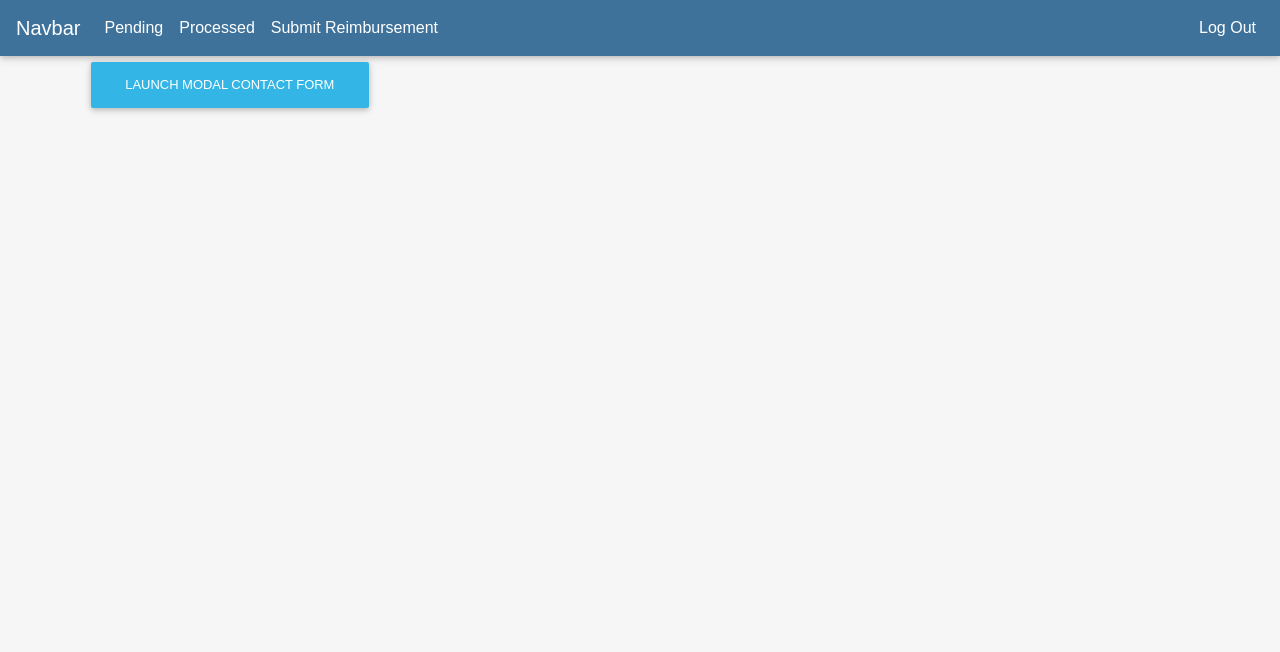
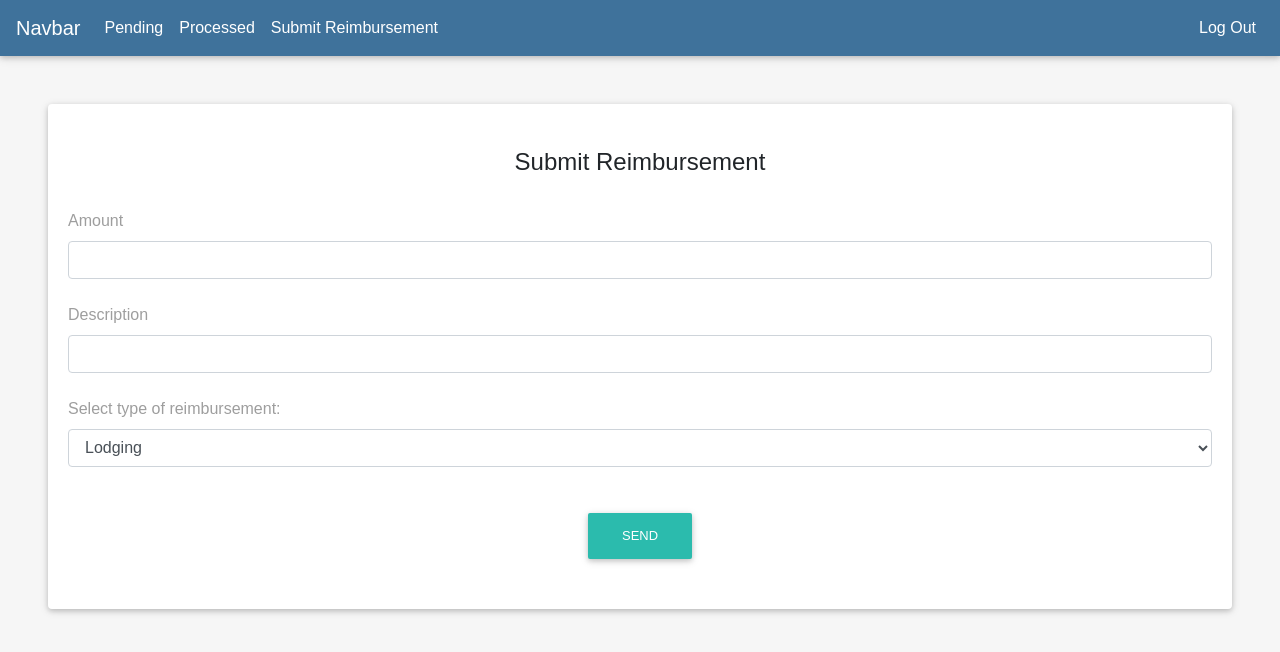
Before and after one commit to 1808-java-blake/project-1-avicuna, a React (Create React App) app in the folder ers-app/: page /create-reimb in a window 1280 px wide. Shown: the top 652 px of the page. Built offline with nearby package versions, Linux system fonts and the light colour scheme.

Commit message:
- Made styling changes to the temporary create-reimb form - Changed button styles in the entire application

```diff
--- a/ers-app/src/components/reimbursements/create-reimb/create-reimb-form/create-reimb-form.component.tsx
+++ b/ers-app/src/components/reimbursements/create-reimb/create-reimb-form/create-reimb-form.component.tsx
@@ -1,49 +1,34 @@
 import * as React from 'react';
-import { Container, Row, Col, Input, Button, Fa, Modal, ModalBody, ModalFooter } from 'mdbreact';
+// import { Card, CardBody, Container, Row, Col, Fa, Input, Button} from 'mdbreact';
 
 export class CreateReimbFormComponent extends React.Component<any, any>  {
-    constructor(props) {
-        super(props);
-        this.state = {
-            modal: false
-        }
-        this.toggle = this.toggle.bind(this);
-    }
-
-    public toggle() {
-        this.setState({
-            modal: !this.state.modal
-        });
-    }
-
     public render() {
         return(
-            <Container>
-                <Row>
-                    <Col md="6">
-                        <Button color="info" onClick={this.toggle}>Launch modal contact form</Button>
-                        <Modal isOpen={this.state.modal} toggle={this.toggle} className="cascading-modal">
-                            <div className="modal-header primary-color white-text">
-                                <h4 className="title">
-                                    <Fa className="fa fa-pencil" /> Contact form</h4>
-                                <button type="button" className="close" onClick={this.toggle}>
-                                    <span aria-hidden="true">×</span>
-                                </button>
-                            </div>
-                            <ModalBody className="grey-text">
-                                <Input size="sm" label="Your name" icon="user" group type="text" validate error="wrong" success="right"/>
-                                <Input size="sm" label="Your email" icon="envelope" group type="email" validate error="wrong" success="right"/>
-                                <Input size="sm" label="Subject" icon="tag" group type="text" validate error="wrong" success="right"/>
-                                <Input size="sm" type="textarea" rows="2" label="Your message" icon="pencil"/>
-                            </ModalBody>
-                            <ModalFooter>
-                                <Button color="secondary" onClick={this.toggle}>Close</Button>{' '}
-                                <Button color="primary">Save changes</Button>
-                            </ModalFooter>
-                        </Modal>
-                    </Col>
-                </Row>
-            </Container>
+            <div className="card mx-xl-5">
+                <div className="card-body">
+                    <form>
+                        <p className="h4 text-center py-4">Submit Reimbursement</p>
+                        <label htmlFor="amount" className="grey-text font-weight-light">Amount</label>
+                        <input type="number" id="amount" className="form-control" />
+                        <br />
+                        <label htmlFor="description" className="grey-text font-weight-light">Description</label>
+                        <input type="text" id="description" className="form-control" />
+                        <br />
+                        <div className="form-group">
+                            <label htmlFor="sel1" className="grey-text font-weight-light">Select type of reimbursement:</label>
+                            <select className="form-control" id="sel1">
+                                <option>Lodging</option>
+                                <option>Travel</option>
+                                <option>Food</option>
+                                <option>Other</option>
+                            </select>
+                        </div>
+                        <div className="text-center py-4 mt-3">
+                            <button className="hoverable btn btn-default" type="submit">Send</button>
+                        </div>
+                    </form>
+                </div>
+            </div>
         );
     }
 };
--- a/ers-app/src/components/reimbursements/create-reimb/create-reimb.component.tsx
+++ b/ers-app/src/components/reimbursements/create-reimb/create-reimb.component.tsx
@@ -7,6 +7,8 @@ export class CreateReimbComponent extends React.Component<any, any> {
         return (
             <div>
                 <EmployeeNav/>
+                <br></br>
+                <br></br>
                 <div id="create-reimb-container">
                     <CreateReimbFormComponent/>
                 </div>
--- a/ers-app/src/components/sign-in/sign-in.component.tsx
+++ b/ers-app/src/components/sign-in/sign-in.component.tsx
@@ -98,7 +98,7 @@ class SignInComponent extends React.Component<IProps, any> {
                                                     success="right"/>
                                             </div>
                                             <div className="text-center py-4 mt-3">
-                                                <Button color="cyan" type="submit">Sign In</Button>
+                                                <Button className="hoverable btn btn-default" color="cyan" type="submit">Sign In</Button>
                                                 {errorMessage && <p id="error-message">{errorMessage}</p>}
                                             </div>
                                         </form>
```
